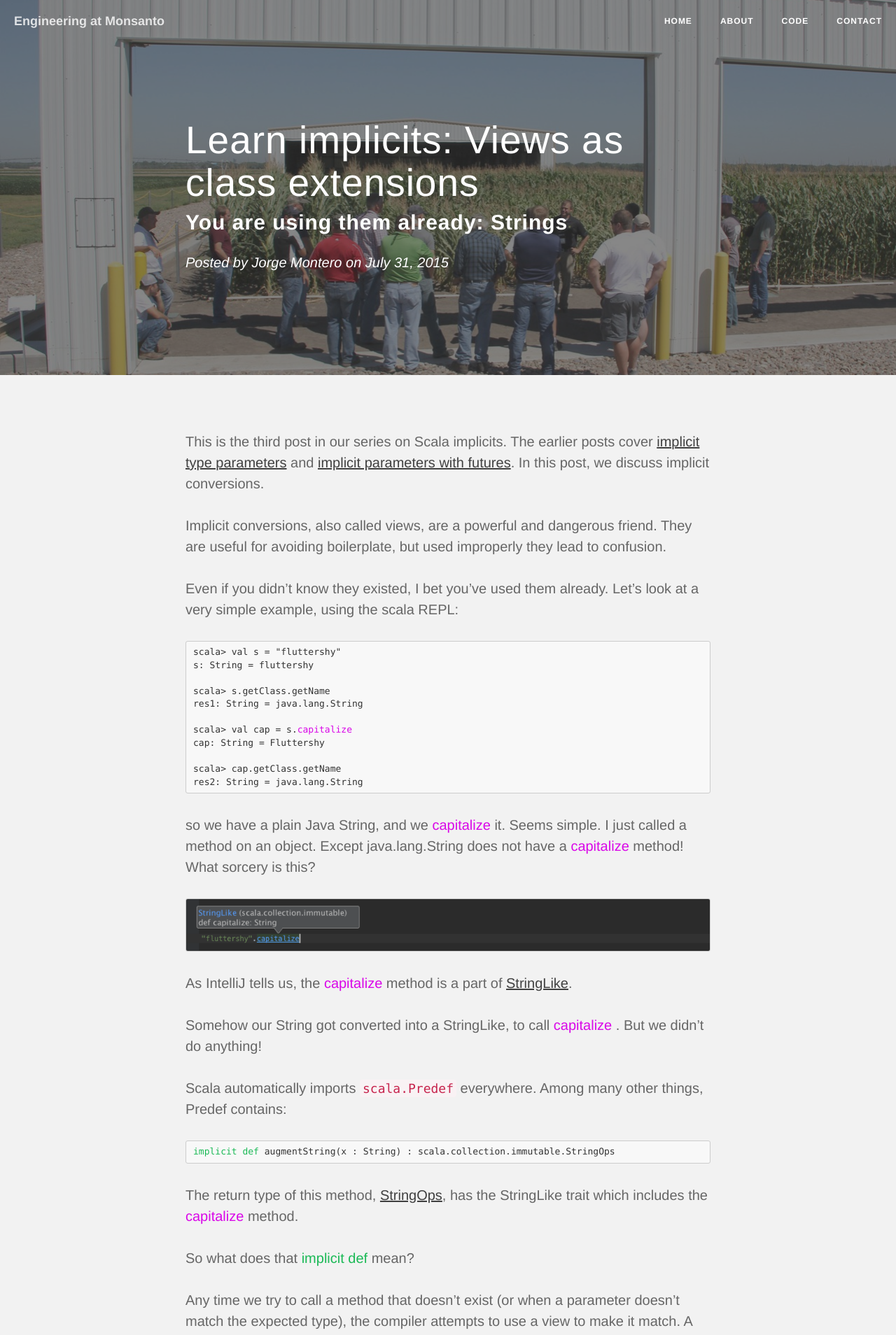
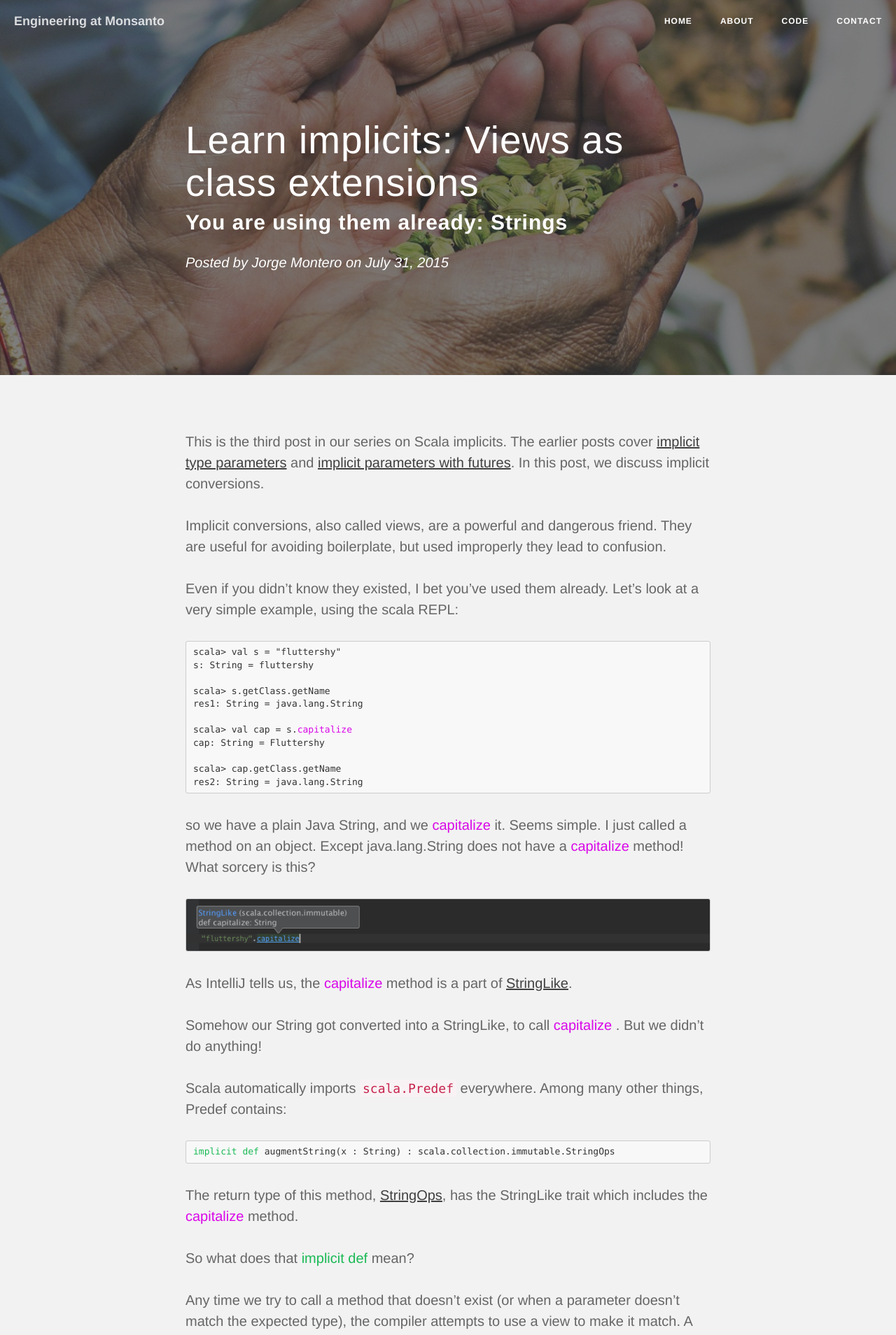
Before and after one commit to timwilliate/engineering-blog, a Jekyll site: the page built from _posts/2015-07-31-implicit-conversions.md, in a window 1280 px wide. Shown: the top 1908 px of the page at 70% size. Built offline with Jekyll 4.4.1, drawn with Linux system fonts in a browser that asks for light colours; nearby versions of some CDN libraries; some web fonts are replaced; Markdown is read by kramdown in place of the engine named in the settings.

Commit message:
change the picture. Do not like the non-diverse farmer group

```diff
--- a/_posts/2015-07-31-implicit-conversions.md
+++ b/_posts/2015-07-31-implicit-conversions.md
@@ -3,7 +3,7 @@ layout: post
 title: "Learn implicits: Views as class extensions"
 subtitle: "You are using them already: Strings"
 description: "Views, also called implicit conversions, are a powerful and dangerous friend. They are useful for avoiding boilerplate, but used improperly they lead to confusion."
-header-img: "img/mon-gothenburg.jpg"
+header-img: "img/mon-hands_grains.jpg"
 author: "Jorge Montero"
 tags: [implicits, scala, tutorials]
 extra_css:
```
